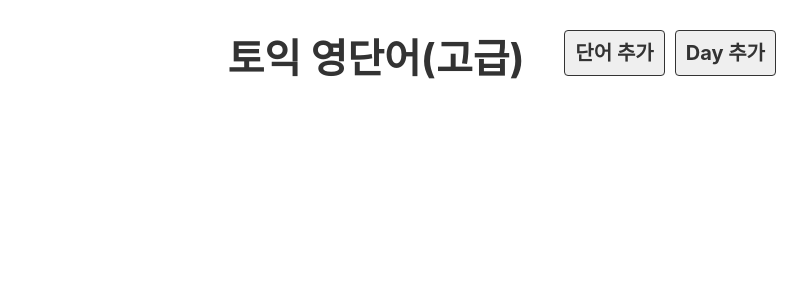
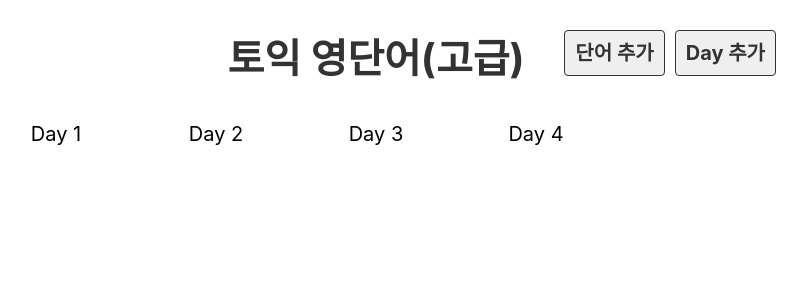
Before and after one commit to bkdragon0228/voca-react, a React (Create React App) app in the folder voca/: page / in a window 1280 px wide. Shown: the top 300 px of the page, without its empty margins (264-1071 px from the left). Built offline with nearby package versions, Linux system fonts and the light colour scheme.

Commit message:
추가 : daylist  컴포넌트 추가
daylist를 보여주는 컴포넌트를 추가하였다.

```diff
--- a/voca/src/App.js
+++ b/voca/src/App.js
@@ -1,10 +1,12 @@
 import './App.css';
+import DayList from './component/DayList';
 import Header from './component/Header';
 
 function App() {
     return (
         <div className="App">
             <Header />
+            <DayList />
         </div>
     );
 }
--- /dev/null
+++ b/voca/src/component/DayList.js
@@ -0,0 +1,12 @@
+import dummy from '../db/db.json';
+const DayList = () => {
+    return (
+        <ul className="list_day">
+            {dummy.days.map((ele) => (
+                <li key={ele.id}>Day {ele.day}</li>
+            ))}
+        </ul>
+    );
+};
+
+export default DayList;
```
